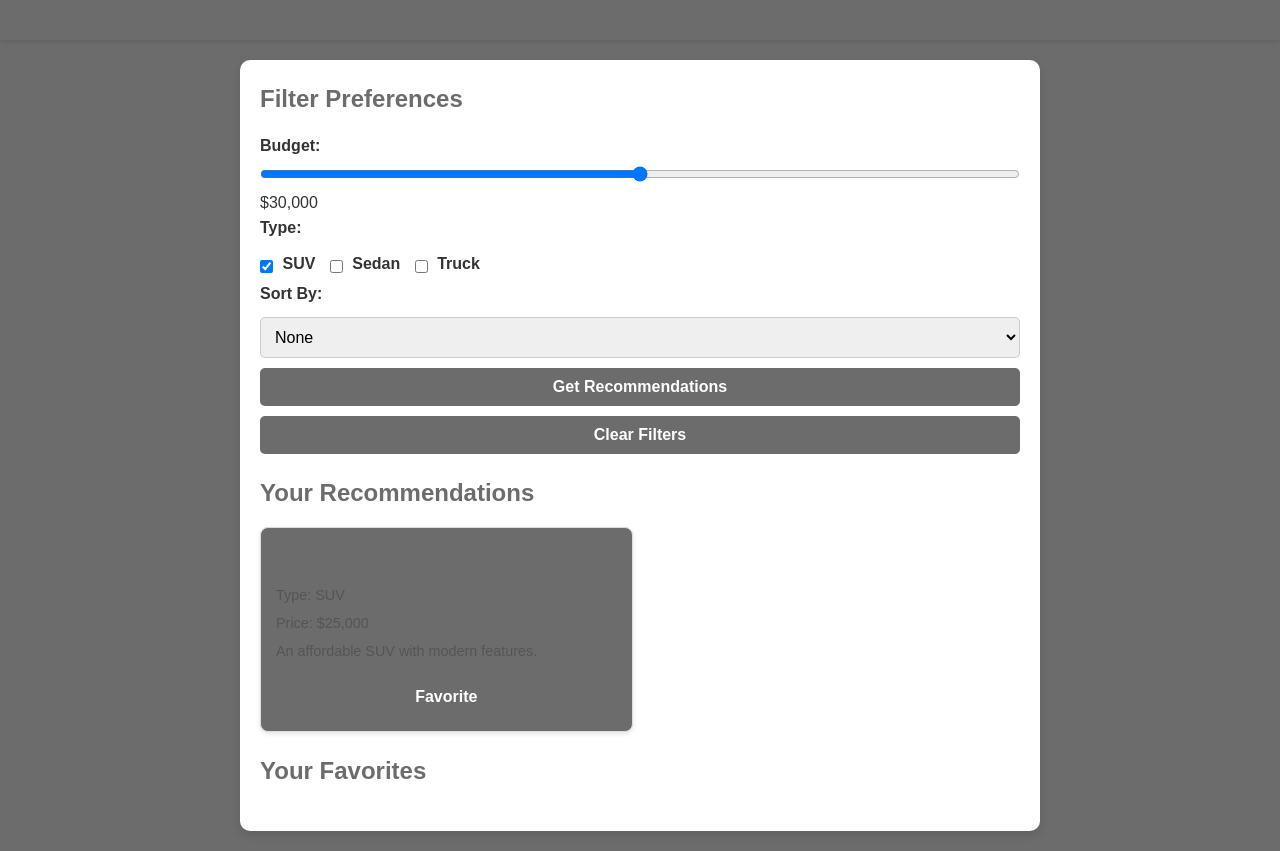
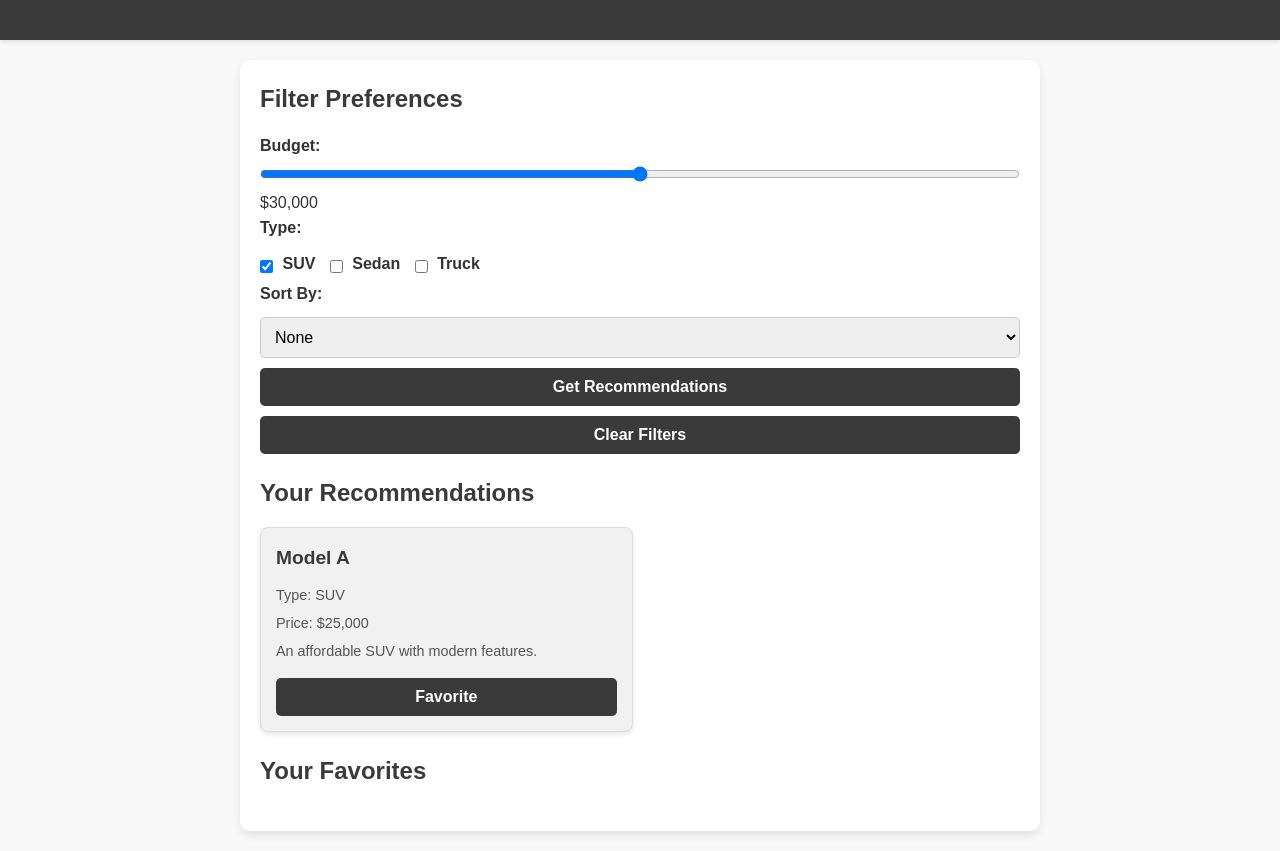
Before and after one commit to SayhoonL/personalized-recommendations, a plain HTML site: page index.html in a window 1280 px wide. Drawn offline with Linux system fonts and the light colour scheme.

Commit message:
Update styles.css

```diff
--- a/styles.css
+++ b/styles.css
@@ -7,14 +7,14 @@
 
   body {
     font-family: 'Arial', sans-serif;
-    background-color: #6c6c6c;
+    background-color: #f9f9f9;
     color: #333;
     line-height: 1.6;
   }
 
   /* Header */
   header {
-    background-color: #6c6c6c;
+    background-color: #3a3a3a;
     color: white;
     text-align: center;
     padding: 20px;
@@ -48,7 +48,7 @@
   h2 {
     margin-bottom: 15px;
     font-size: 1.5rem;
-    color: #6c6c6c;
+    color: #3a3a3a;
   }
 
   /* Form Elements */
@@ -74,7 +74,7 @@
   }
 
   button {
-    background-color: #6c6c6c;
+    background-color: #3a3a3a;
     color: white;
     font-weight: bold;
     cursor: pointer;
@@ -83,11 +83,11 @@
   }
 
   button:hover {
-    background-color: #6c6c6c;
+    background-color: #3a3a3a;
   }
 
   button:active {
-    background-color: #6c6c6c;
+    background-color: #3a3a3a;
   }
 
   /* Checkbox Group */
@@ -130,7 +130,7 @@
   }
 
   .recommendation-item {
-    background-color: #6c6c6c;
+    background-color: #f1f1f1;
     border: 1px solid #ddd;
     border-radius: 8px;
     padding: 15px;
@@ -146,7 +146,7 @@
   .recommendation-item h3 {
     margin-bottom: 10px;
     font-size: 1.2rem;
-    color: #6c6c6c;
+    color: #3a3a3a;
   }
 
   .recommendation-item p {
@@ -159,7 +159,7 @@
   footer {
     text-align: center;
     padding: 10px;
-    background-color: #6c6c6c;
+    background-color: #474747;
     color: white;
     margin-top: 20px;
   }
```
